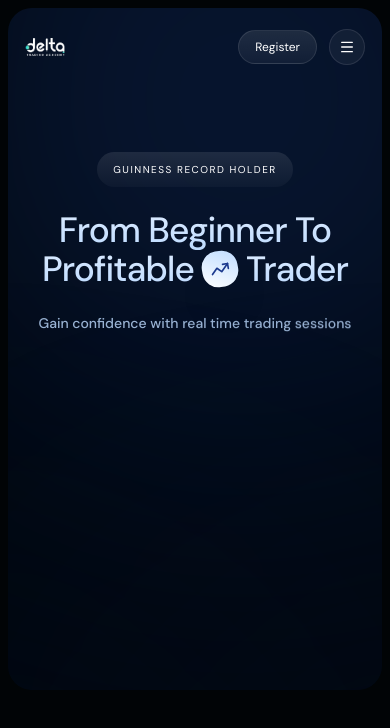
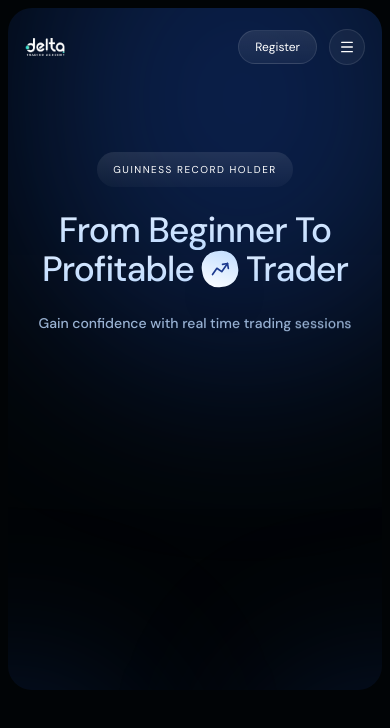
Before and after one commit to Abshar777/sales-landing-v2, a Next.js app: page / in a window 390 px wide. Shown: the top 728 px of the page. Built offline with nearby package versions, Linux system fonts and the light colour scheme.

Commit message:
style: fix hero-gradiant CSS syntax and add responsive blur and opacity adjustments to hero background blobs

```diff
--- a/src/app/globals.css
+++ b/src/app/globals.css
@@ -32,7 +32,7 @@ body {
 
 
 
-.hero-gradiant{
+.hero-gradiant {
   background: radial-gradient(circle, rgba(37, 99, 235, 0.5), rgba(37, 99, 235, 0.2));
 }
 
--- a/src/components/page-sections/hero.tsx
+++ b/src/components/page-sections/hero.tsx
@@ -80,9 +80,9 @@ const Hero = () => {
         <div ref={container} className='w-full min-h-[100vh] py-2 px-2'>
             <div className="rounded-3xl flex flex-col pb-10 overflow-hidden relative h-full w-full">
                 {/* Background blobs */}
-                <div className="absolute inset-0 h-[70vh] w-[120vw] hero-gradiant top-[-30%] rounded-full blur-[12rem]" />
-                <div className="absolute inset-0 h-[40vh] w-[40vw] hero-gradiant top-[100%] left-[-20%] rounded-full blur-[12rem]" />
-                <div className="absolute inset-0 h-[40vh] w-[40vw] hero-gradiant top-[100%] left-[80%] rounded-full blur-[12rem]" />
+                <div className="absolute inset-0 h-[70vh] w-[120vw] hero-gradiant  top-[-30%] rounded-full md:opacity-100 opacity-70 md:blur-[12rem] blur-[6rem]" />
+                <div className="absolute inset-0 h-[40vh] w-[40vw] hero-gradiant  top-[100%] left-[-20%] rounded-full md:blur-[12rem] blur-[6rem]" />
+                <div className="absolute inset-0 h-[40vh] w-[40vw] hero-gradiant  top-[100%] left-[80%] rounded-full md:blur-[12rem] blur-[6rem]" />
 
                 <main className="relative z-10 flex flex-col pt-36 md:pt-50 items-center text-center w-full max-w-4xl mx-auto px-4">
                     {/* Badge */}
```
